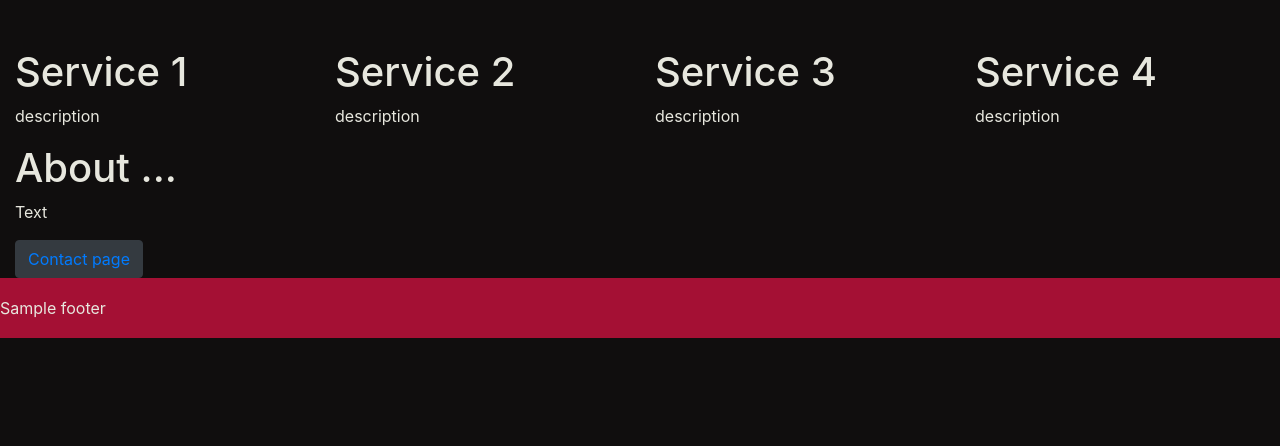
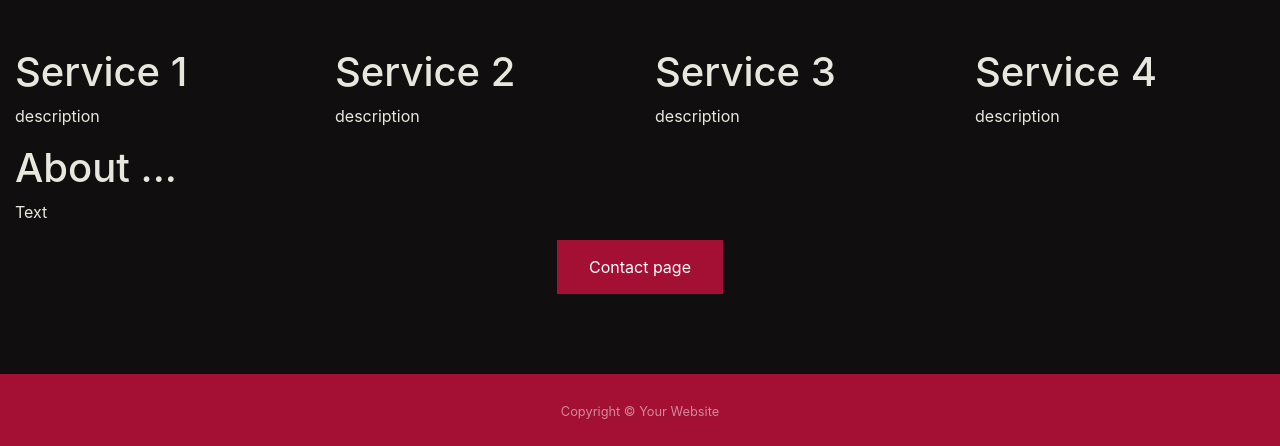
Before and after one commit to MrZmann/acceptitas, a PHP site: page / in a window 1280 px wide. Shown: the part 812-1258 px from the top of the page. Before the commit the page ends 1150 px from the top, so only its background shows below. Run offline with PHP 8.4, Linux system fonts and the light colour scheme.

Commit message:
footer and button improvements

```diff
--- a/css/styles.css
+++ b/css/styles.css
@@ -29,17 +29,25 @@ nav {
   justify-self: center;
   align-self: center;
 }
-
-footer {
-  height: 10vh;
+button {
+  padding: 5px;
+  background-color: var(--red); /* Green */
+  border: none;
+  color: white;
+  padding: 15px 32px;
+  text-align: center;
+  text-decoration: none;
+  display: inline-block;
+  font-size: 16px;
+}
+button a {
+  color: white;
+}
+#sticky-footer {
   background-color: var(--red);
-  position: absolute;
-  bottom: 0;
-  width: 100%;
-  height: 60px; /* Set the fixed height of the footer here */
-  line-height: 60px; /* Vertically center the text there */
+  flex-shrink: none;
 }
 
 .container-fluid {
-  margin-bottom: 60px; /*Same as footer height */
+  margin-bottom: 80px; /*Same as footer height */
 }
--- a/index.html
+++ b/index.html
@@ -18,7 +18,7 @@
   <body>
     <!-- Navbar -->
     <nav class="navbar navbar-expand-sm navbar-dark">
-      <a class="navbar-brand" href="#">
+      <a class="navbar-brand" href="index.html">
         <img src="images/logo.jpg" style="width: 100px;" />
       </a>
       <button
@@ -111,21 +111,20 @@
 
       <!-- Call to Action -->
       <div class="row">
-        <div class="col">
-          <button type="button" class="btn btn-dark">
+        <div class="col d-flex justify-content-center">
+          <button type="button" class="align-self-center">
             <a href="contact.html">Contact page</a>
           </button>
         </div>
       </div>
     </div>
+
     <!-- Footer -->
-    <div class="row">
-      <div class="col">
-        <footer class="footer">
-          Sample footer
-        </footer>
+    <footer id="sticky-footer" class="py-4 text-white-50">
+      <div class="container text-center">
+        <small>Copyright &copy; Your Website</small>
       </div>
-    </div>
+    </footer>
 
     <script src="scripts/fade.js"></script>
   </body>
```
Also changed, not shown: about.html (+15 -5 lines), contact.html (+6 -11 lines), services.html (+15 -4 lines).
